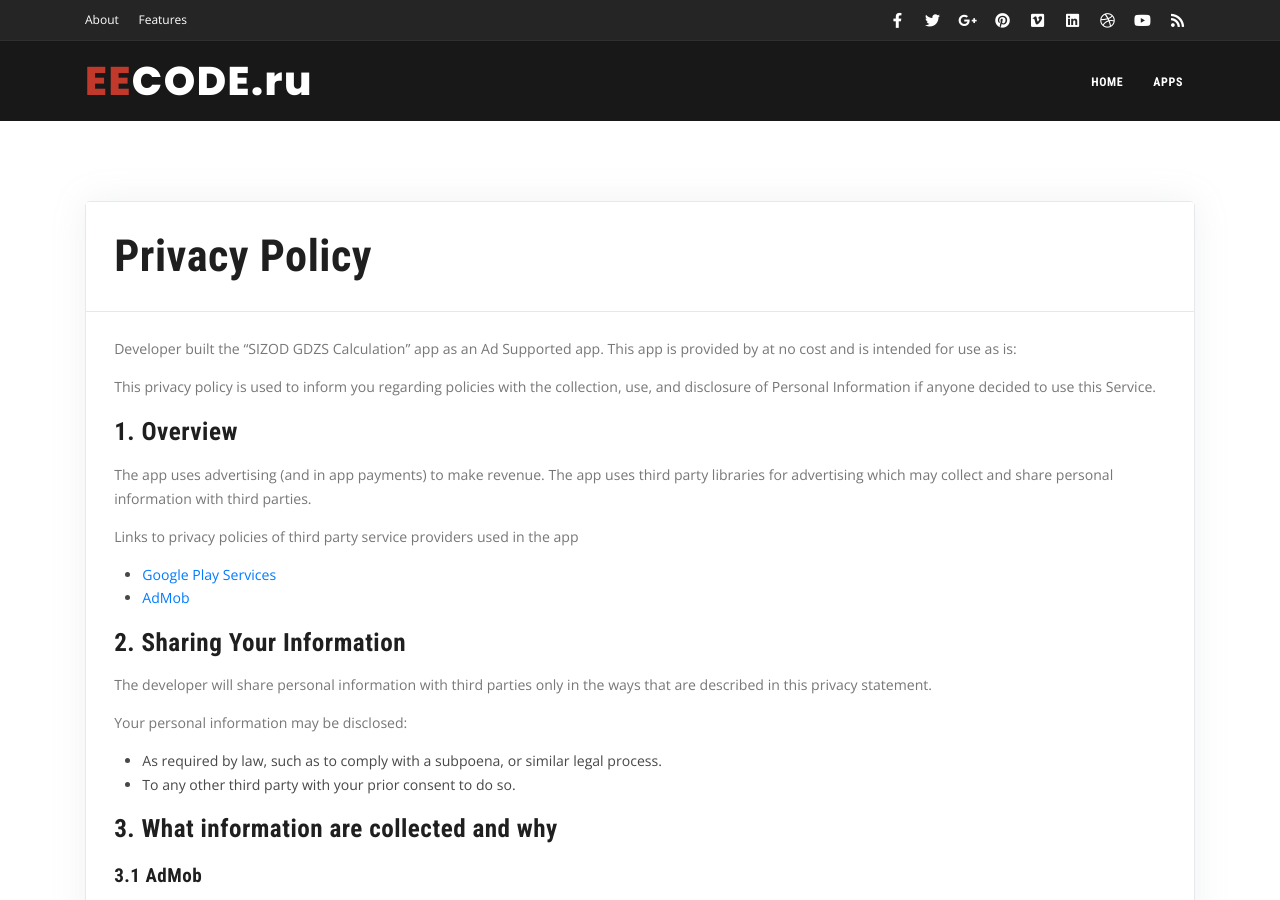
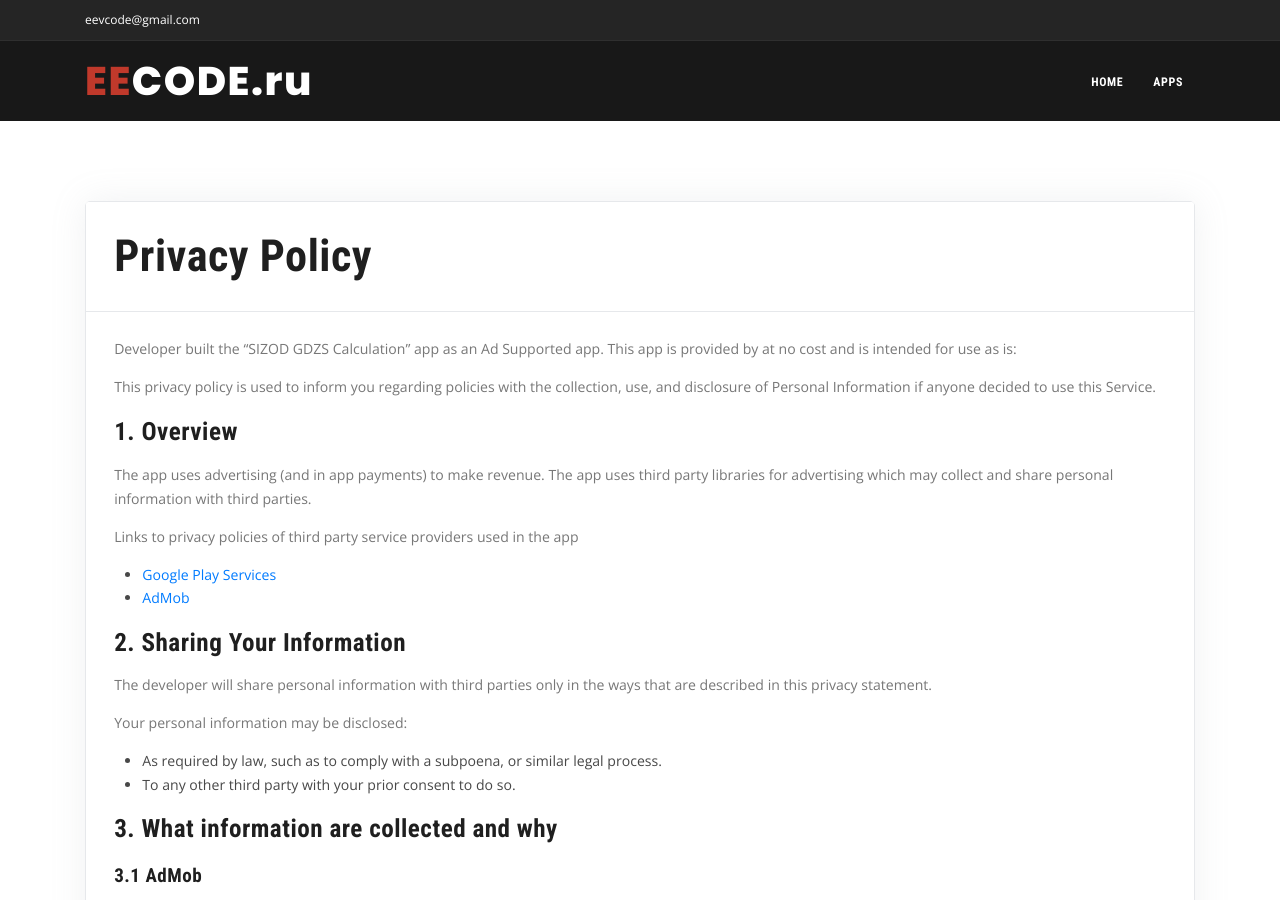
Before and after one commit to EpifanovE/epifanove.github.io, a Jekyll site: the page built from gdzs/policy.html, in a window 1280 px wide and 900 px high. Built offline with Jekyll 4.4.1, drawn with Linux system fonts in a browser that asks for light colours.

Commit message:
header contacts

```diff
--- a/_includes/header.html
+++ b/_includes/header.html
@@ -4,13 +4,12 @@
         <div class="row">
             <div class="col-md-6">
                 <ul class="top-menu">
-                    <li><a href="#">About</a></li>
-                    <li><a href="#">Features</a></li>
+                    <li><a href="mailto:eevcode@gmail.com">eevcode@gmail.com</a></li>
                 </ul>
             </div>
             <div class="col-md-6 d-none d-sm-block">
                 <div class="social-icons social-icons-colored-hover">
-                    <ul>
+                    <!-- <ul>
                         <li class="social-facebook"><a href="#"><i class="fab fa-facebook-f"></i></a></li>
                         <li class="social-twitter"><a href="#"><i class="fab fa-twitter"></i></a></li>
                         <li class="social-google"><a href="#"><i class="fab fa-google-plus-g"></i></a></li>
@@ -20,7 +19,7 @@
                         <li class="social-dribbble"><a href="#"><i class="fab fa-dribbble"></i></a></li>
                         <li class="social-youtube"><a href="#"><i class="fab fa-youtube"></i></a></li>
                         <li class="social-rss"><a href="#"><i class="fa fa-rss"></i></a></li>
-                    </ul>
+                    </ul> -->
                 </div>
             </div>
         </div>
```
